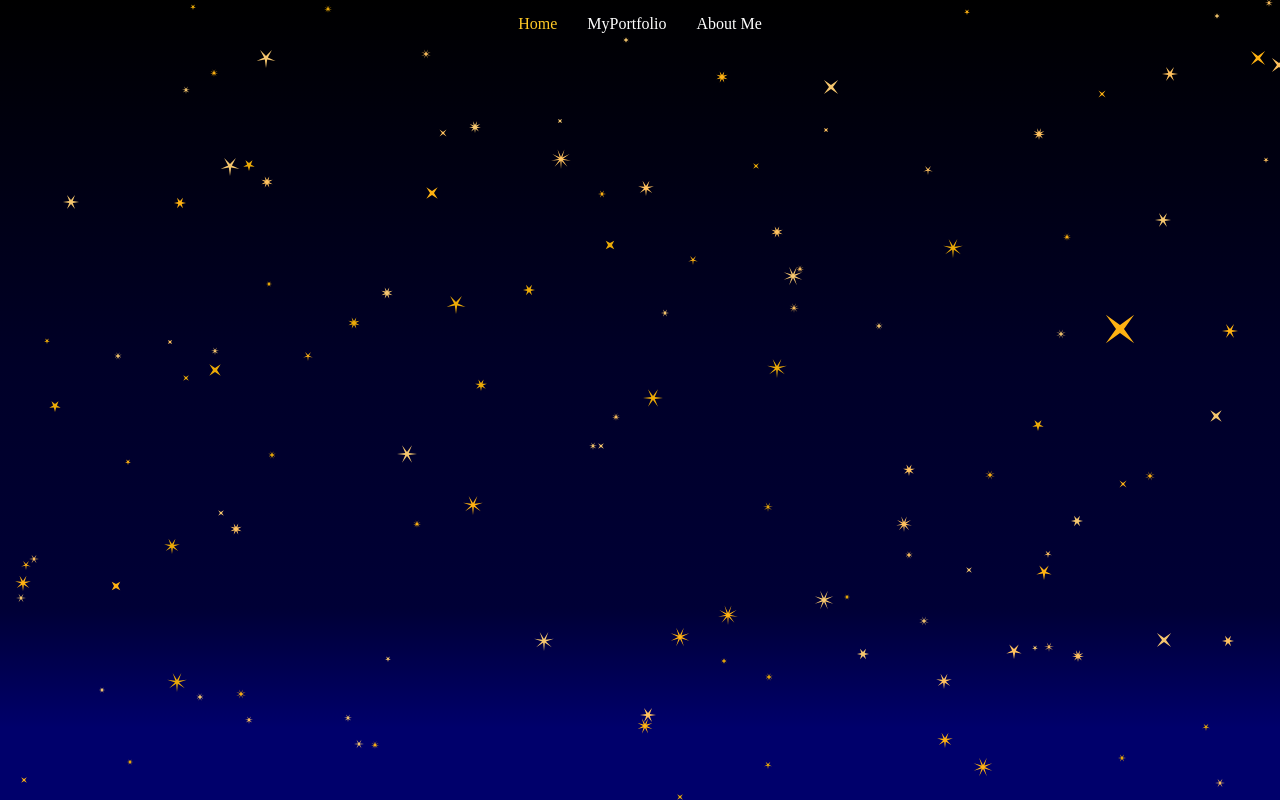
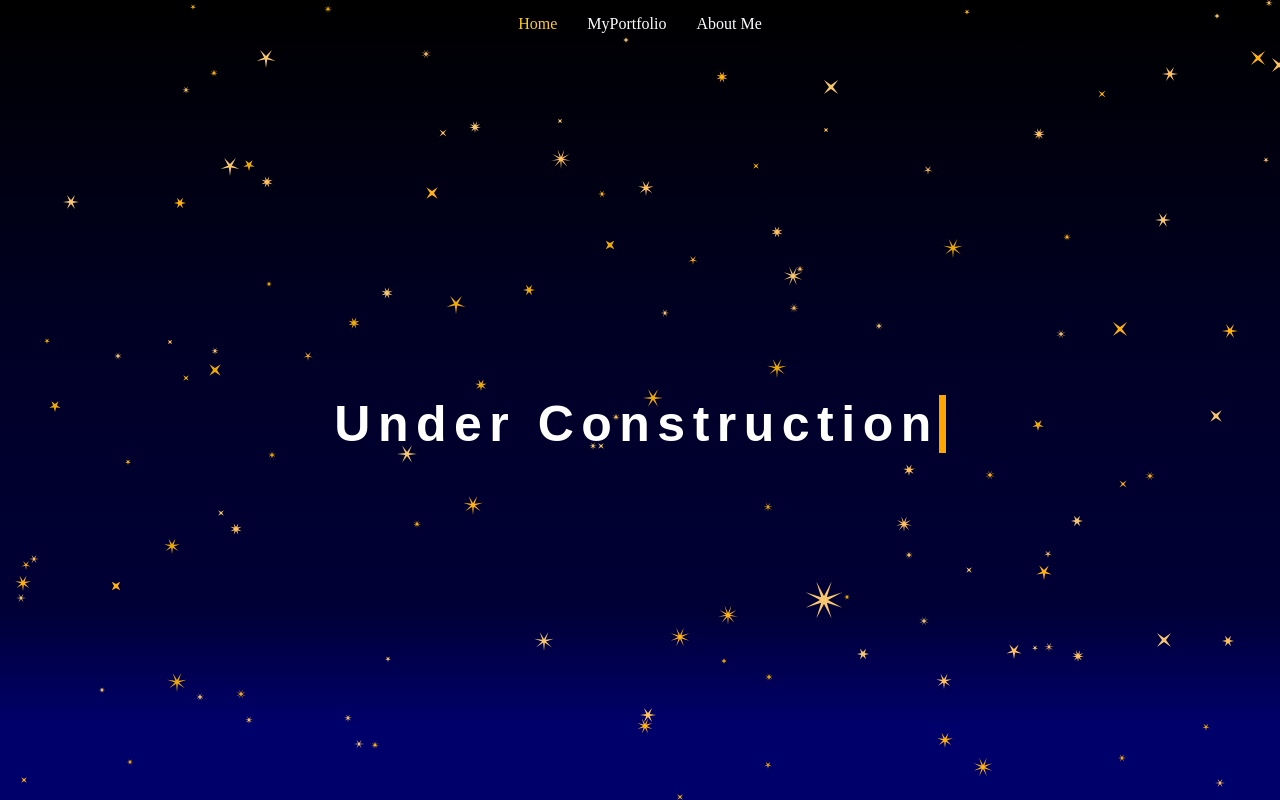
Before and after one commit to akashkumar20/AkashKumar, a React app: page /AkashKumar/aboutMe in a window 1280 px wide. Built offline with nearby package versions, Linux system fonts and the light colour scheme.

Commit message:
github pages update

```diff
--- a/src/App/Components/Tabs/index.tsx
+++ b/src/App/Components/Tabs/index.tsx
@@ -27,7 +27,7 @@ class Tabs extends React.Component<ITabsProps, any> {
     }
 
     renderTabs() {
-        const { tabs } = this.props;
+        const { tabs, history } = this.props;
         const { active } = this.state;
         return (
             <div className="tab-main-box">
@@ -38,7 +38,7 @@ class Tabs extends React.Component<ITabsProps, any> {
                             tabIndex={0}
                             className={`tab ${active === i ? 'active' : ''}`}
                             key={tab.tab}
-                            onClick={() => { window.location.href = tab.route; }}
+                            onClick={() => { history.push(`/AkashKumar/${tab.route}`); }}
                             onKeyPress={() => (console.log())}
                         >
                             <span>{tab.tab}</span>
--- a/src/App/Screens/index.tsx
+++ b/src/App/Screens/index.tsx
@@ -39,10 +39,10 @@ class Container extends React.Component<IContainerProps> {
                 <Tabs tabs={tabs} />
                 <BrowserRouter>
                     <Switch>
-                        <Route exact path="/" component={Home} />
+                        <Route exact path="/AkashKumar" component={Home} />
                         {/* <Route exact path="/contactMe" component={ContactMe} /> */}
-                        <Route exact path="/myPortfolio" component={MyPortfolio} />
-                        <Route exact path="/aboutMe" component={AboutMe} />
+                        <Route exact path="/AkashKumar/myPortfolio" component={MyPortfolio} />
+                        <Route exact path="/AkashKumar/aboutMe" component={AboutMe} />
                     </Switch>
                 </BrowserRouter>
             </div>
```
